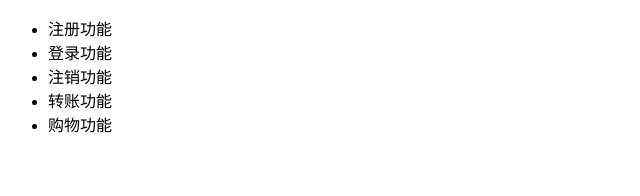
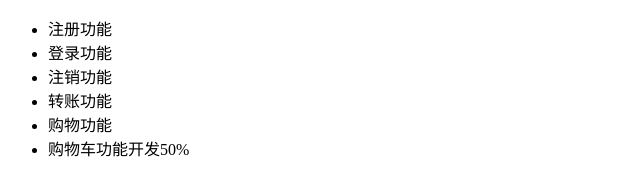
Before and after one commit to ckllyl/dbhot, a plain HTML site: page index.html in a window 1280 px wide. Shown: the whole page, without its empty margins (0-640 px from the left). Drawn offline with Linux system fonts and the light colour scheme.

Commit message:
功能已完成50%

```diff
--- a/index.html
+++ b/index.html
@@ -11,6 +11,7 @@
     <li>注销功能</li>
     <li>转账功能</li>
     <li>购物功能</li>
+    <li>购物车功能开发50%</li>
 </ul>
 </body>
 </html>
```
